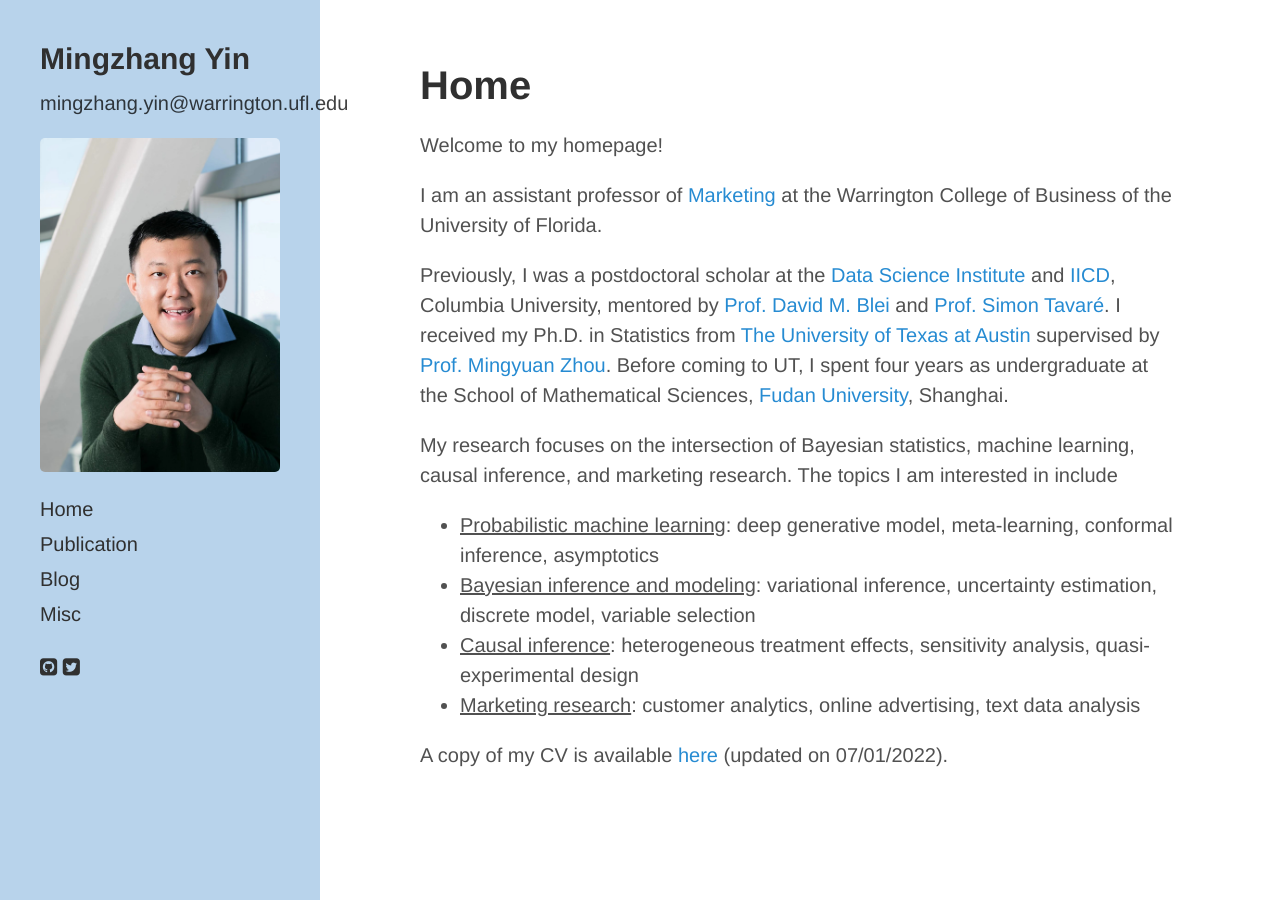
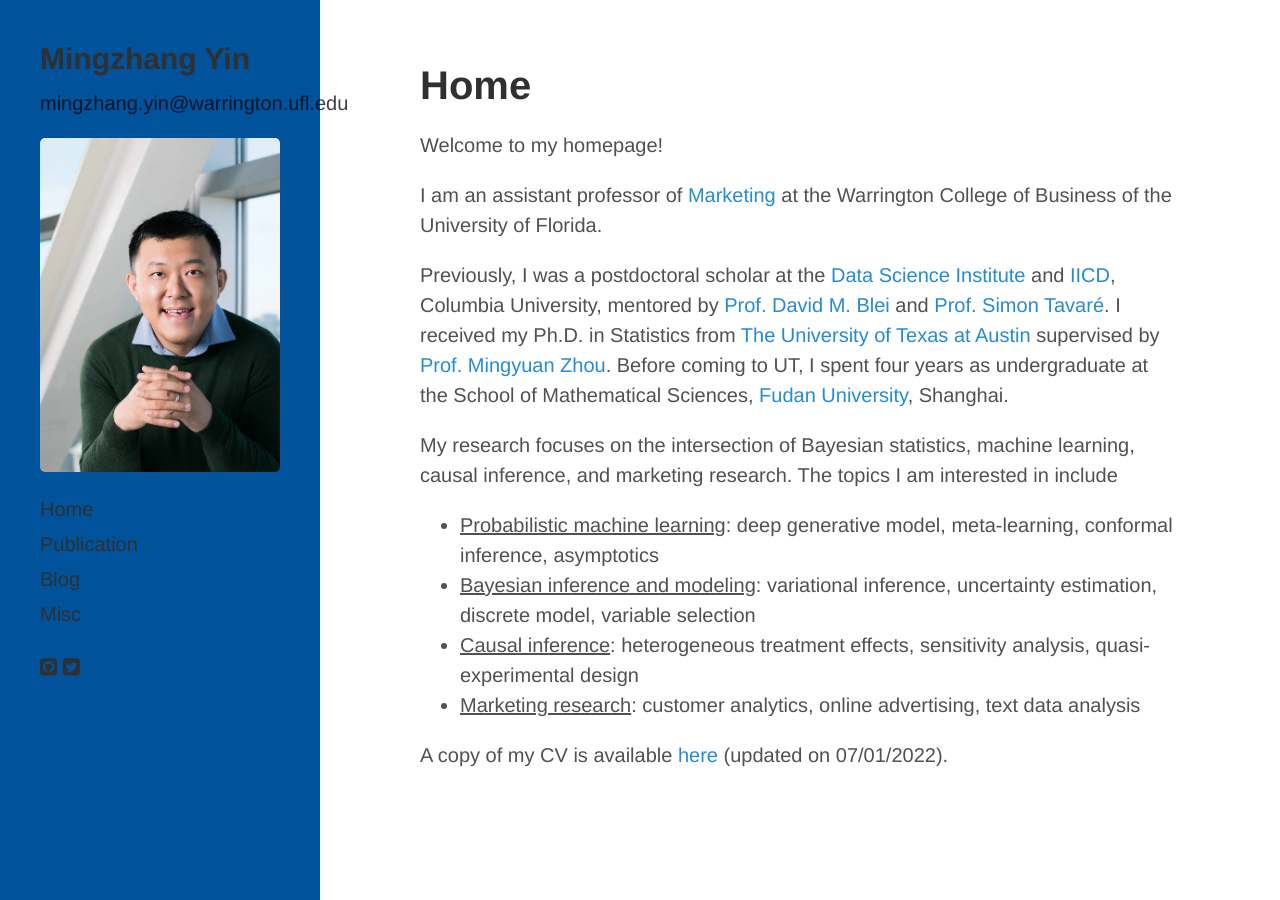
Before and after one commit to mingzhang-yin/mingzhang-yin.github.io, a Jekyll site: the page built from index.md, in a window 1280 px wide. Built offline with Jekyll 4.4.1, drawn with Linux system fonts in a browser that asks for light colours; nearby versions of some CDN libraries; a style sheet for code colours, icons or effects is not loaded.

Commit message:
Update sidebar color

```diff
--- a/public/css/hyde.css
+++ b/public/css/hyde.css
@@ -39,7 +39,7 @@ html {
   text-align: center;
   padding: 2rem 1rem;
   color: rgba(0,0,0,0.75);
-  background-color:#B8D3EB;
+  background-color:#00529b;
 }
 @media (min-width: 48em) {
   .sidebar {
@@ -62,7 +62,7 @@ html {
   color: #303030;
   margin-top: 0;
   font-family: "Abril Fatface", serif;
-  font-size: 3.25rem;
+  font-size: 3rem;
 }
 
 /* Sidebar nav */
```
